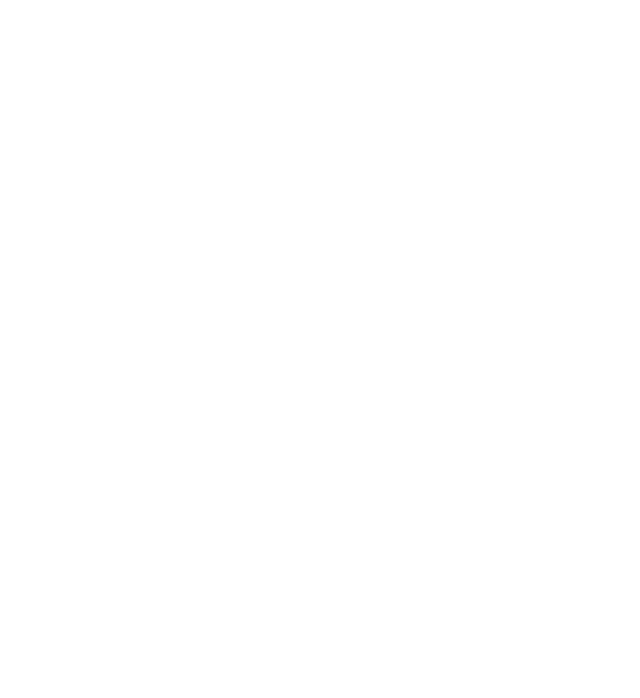
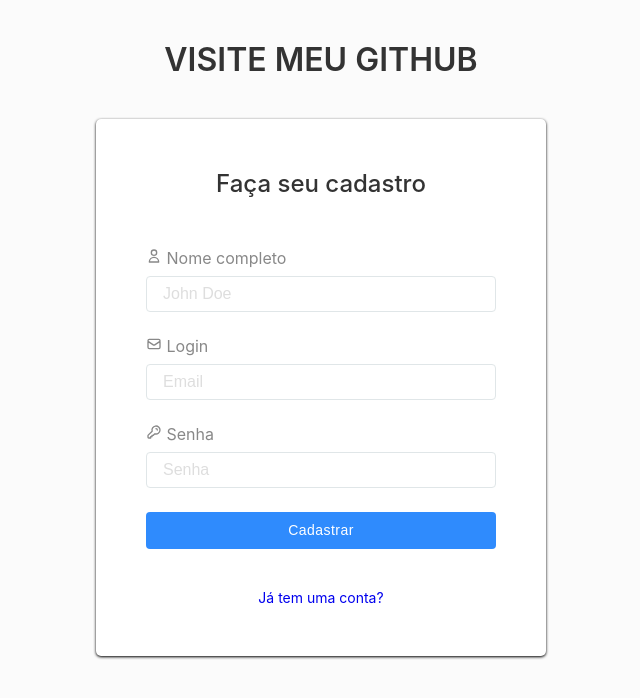
Before and after one commit to ouwargui/crud_angular, a React (Create React App) app in the folder app/: page /signup in a window 1280 px wide. Shown: the top 698 px of the page, without its empty margins (319-959 px from the left). Built offline with nearby package versions, Linux system fonts and the light colour scheme.

Commit message:
creates signup page

```diff
--- a/app/src/components/buttons/Button.tsx
+++ b/app/src/components/buttons/Button.tsx
@@ -4,6 +4,7 @@
 export interface ButtonParams {
     full: boolean;
     text: string;
+    type?: string;
 }
 
 const Button: React.FC<ButtonParams> = ({full, text}) => {
--- a/app/src/pages/login-page/Login.tsx
+++ b/app/src/pages/login-page/Login.tsx
@@ -1,8 +1,9 @@
 import React from "react";
 import Input from "../../components/inputs/Input";
-import {Container, Content, LoginForm, LoginTitle, PageHeader} from "./styles";
+import {Container, Content, ForgotAccount, LoginForm, LoginTitle, PageHeader} from "./styles";
 import {HiOutlineKey, HiOutlineMail} from "react-icons/hi";
 import Button from "../../components/buttons/Button";
+import {Link} from "react-router-dom";
 
 const Login: React.FC = () => {
     return (
@@ -11,10 +12,14 @@
             <Content>
                 <LoginTitle>Faça seu login</LoginTitle>
                 <LoginForm>
-                    <Input icon={HiOutlineMail} type="text" title="Login" placeholder="nome@email.com"></Input>
+                    <Input icon={HiOutlineMail} type="text" title="Login" placeholder="Email"></Input>
                     <Input icon={HiOutlineKey} type="password" title="Senha" placeholder="Senha"></Input>
-                    <Button text="Login" full={true}></Button>
+                    <Button type="submit" text="Entrar" full={true}></Button>
                 </LoginForm>
+                <ForgotAccount>
+                    <p><Link to="/">Esqueceu a senha?</Link></p>
+                    <p><Link to="/signup">Criar nova conta</Link></p>
+                </ForgotAccount>
             </Content>
         </Container>
     )
--- a/app/src/pages/login-page/styles.ts
+++ b/app/src/pages/login-page/styles.ts
@@ -35,3 +35,13 @@
     margin: 40px 0;
     color: inherit;
 `;
+
+export const ForgotAccount = styled.span`
+    display: block;
+    margin-top: 40px;
+    color: #888888;
+    font-size: 14px;
+    p {
+        padding: 10px;
+    }
+`;
--- /dev/null
+++ b/app/src/pages/signup-page/Signup.tsx
@@ -0,0 +1,28 @@
+import React from "react";
+import {HiOutlineKey, HiOutlineMail, HiOutlineUser} from "react-icons/hi";
+import {Link} from "react-router-dom";
+import Button from "../../components/buttons/Button";
+import Input from "../../components/inputs/Input";
+import {Container, Content, ForgotAccount, LoginForm, LoginTitle, PageHeader} from "../login-page/styles";
+
+const Signup: React.FC = () => {
+    return (
+        <Container>
+            <PageHeader target="_blank" href="https://github.com/ouwargui">VISITE MEU GITHUB</PageHeader>
+            <Content>
+                <LoginTitle>Faça seu cadastro</LoginTitle>
+                <LoginForm>
+                    <Input icon={HiOutlineUser} type="text" title="Nome completo" placeholder="John Doe"></Input>
+                    <Input icon={HiOutlineMail} type="text" title="Login" placeholder="Email"></Input>
+                    <Input icon={HiOutlineKey} type="password" title="Senha" placeholder="Senha"></Input>
+                    <Button type="submit" text="Cadastrar" full={true}></Button>
+                </LoginForm>
+                <ForgotAccount>
+                    <Link to="/">Já tem uma conta?</Link>
+                </ForgotAccount>
+            </Content>
+        </Container>
+    )
+}
+
+export default Signup;
--- /dev/null
+++ b/app/src/pages/signup-page/styles.ts
@@ -0,0 +1,3 @@
+import styled from "styled-components";
+
+export const Container = styled.div``;
--- a/app/src/routes.tsx
+++ b/app/src/routes.tsx
@@ -3,12 +3,14 @@
 
 import Login from "./pages/login-page/Login";
 import Home from "./pages/home-page/Home";
+import Signup from "./pages/signup-page/Signup";
 
 const Routes: React.FC = () => {
     return (
         <BrowserRouter>
             <Route component={Login} path="/" exact />
             <Route component={Home} path="/home" />
+            <Route component={Signup} path="/signup" />
         </BrowserRouter>
     )
 }
```
